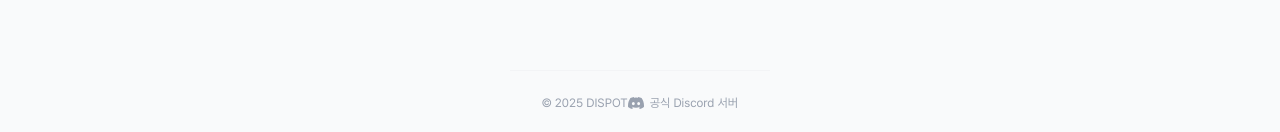
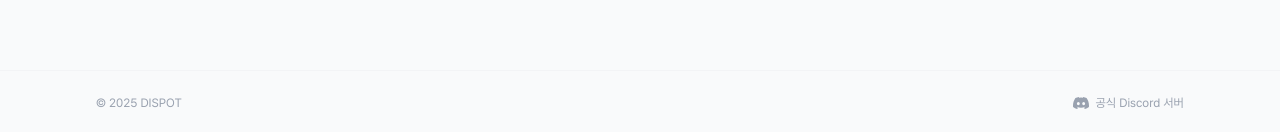
Before and after one commit to enbraining/dispot-frontend, a Next.js app: page / in a window 1280 px wide. Shown: the part 665-797 px from the top of the page. Built offline with nearby package versions, Linux system fonts and the light colour scheme; no server answers; the database is empty.

Commit message:
fix: 푸터 w-full 적용

```diff
--- a/src/components/Footer.tsx
+++ b/src/components/Footer.tsx
@@ -1,6 +1,7 @@
 export default function Footer() {
   return (
-    <footer className="max-w-6xl mx-auto px-5 sm:px-8 py-6 mt-4 border-t border-gray-100 dark:border-zinc-800 flex items-center justify-between text-xs text-gray-400 dark:text-zinc-500">
+    <footer className="w-full border-t border-gray-100 dark:border-zinc-800">
+      <div className="max-w-6xl mx-auto px-5 sm:px-8 py-6 flex items-center justify-between text-xs text-gray-400 dark:text-zinc-500">
       <span>© 2025 DISPOT</span>
       <a
         href="https://discord.gg/JeXVEvbJZp"
@@ -13,6 +14,7 @@ export default function Footer() {
         </svg>
         공식 Discord 서버
       </a>
+      </div>
     </footer>
   );
 }
```
